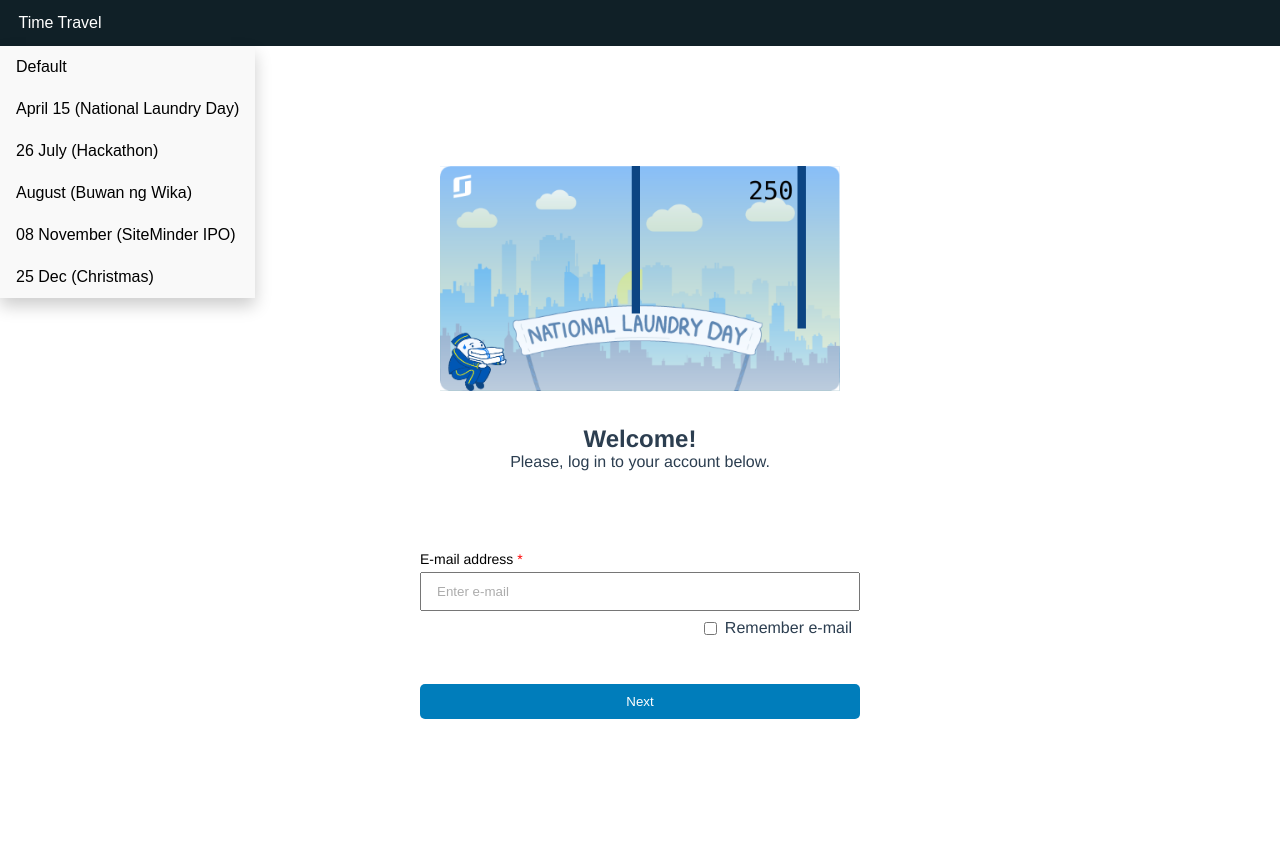
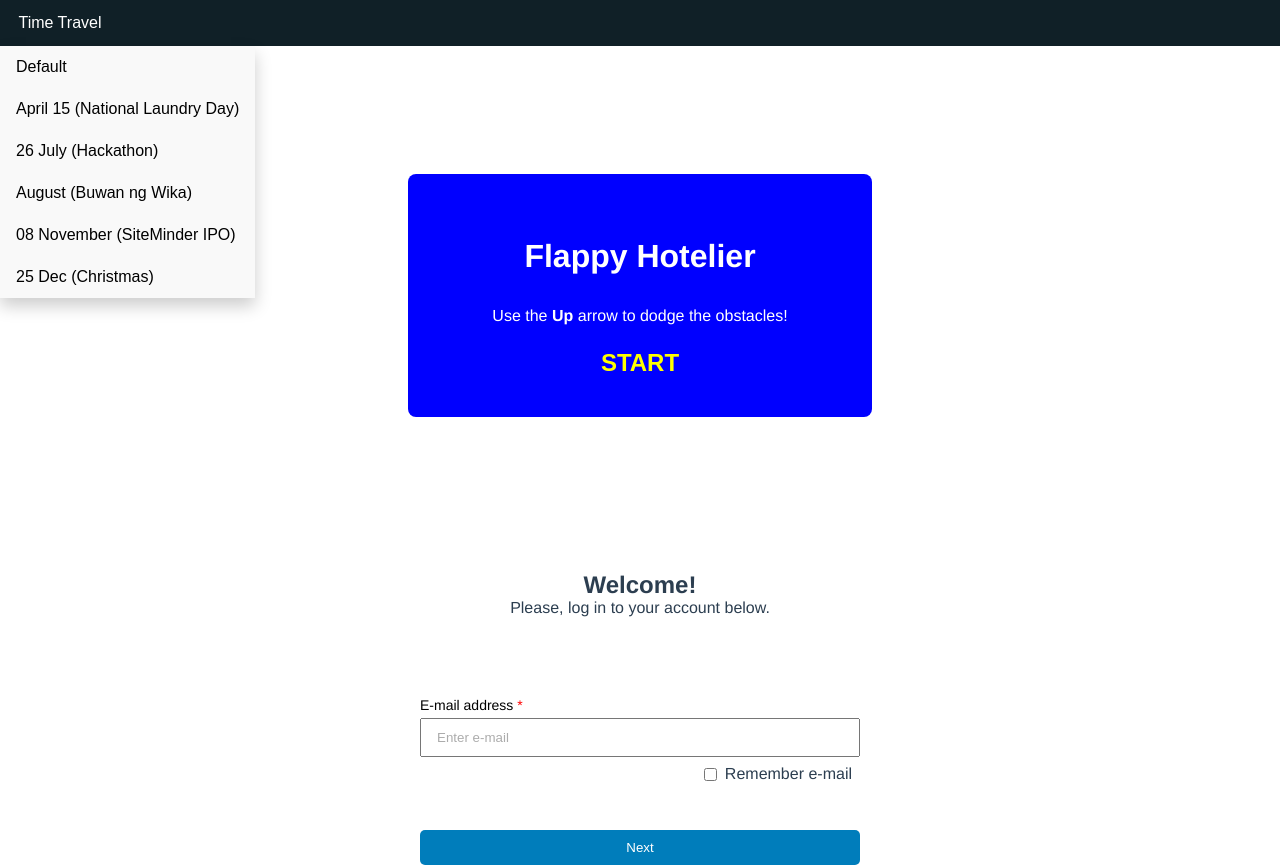
Before and after one commit to ernieay/sm-login-hackathon-22, a Vue app: page /au-game in a window 1280 px wide. Before the commit the page ends 800 px from the top, so only its background shows below. Built offline with nearby package versions, Linux system fonts and the light colour scheme.

Commit message:
AuGame - Audio added

```diff
--- a/src/views/AuGameView.vue
+++ b/src/views/AuGameView.vue
@@ -1,11 +1,17 @@
 <template>
   <div class="au-game">
-    <canvas id="game-canvas" class="workspace"></canvas>
+    <div v-if="!started" class="instruction">
+      <p class="title">Flappy Hotelier</p>
+      <p>Use the <strong>Up</strong> arrow to dodge the obstacles!</p>
+      <button @click="onStartClick">Start</button>
+    </div>
+    <canvas id="game-canvas" class="workspace" :class="{ started: started }"></canvas>
   </div>
 </template>
 
 <script>
-import { onMounted } from '@vue/runtime-core'
+import { onMounted, onBeforeUnmount } from '@vue/runtime-core'
+import { ref } from 'vue'
 
 const PLAYER_SIZE = 70;
 const WALL_GAP_MIN = 110;
@@ -15,6 +21,10 @@ const WALL_CREATE_FREQUENCY = 200;
 export default {
   name: 'AuGame',
   setup: () => {
+    let audio = new Audio('audio/flappy.m4a');
+    const started = ref(false);
+    let myGameArea = null;
+
     onMounted(() => {
       let myGamePiece;
       let myObstacles = [];
@@ -25,22 +35,22 @@ export default {
       async function startGame() {
         await loadBgImg();
         await loadPlayerImg();
+
         myGamePiece = new component(PLAYER_SIZE, PLAYER_SIZE, "red", 10, 120, 'player');
         myGamePiece.gravity = 0.05;
         myScore = new component("30px", "Consolas", "black", 370, 40, "text");
-          myGameArea.start();
       }
 
-      const myGameArea = {
-          canvas : document.getElementById("game-canvas"),
-          start : function() {
+      myGameArea = {
+        canvas: document.getElementById("game-canvas"),
+        start: function () {
           this.canvas.width = 480;
           this.canvas.height = 270;
           this.context = this.canvas.getContext("2d");
           this.frameNo = 0;
           this.interval = setInterval(updateGameArea, 20);
         },
-          clear : function() {
+        clear: function () {
           this.context.clearRect(0, 0, this.canvas.width, this.canvas.height);
         }
       }
@@ -56,7 +66,7 @@ export default {
         this.y = y;
         this.gravity = 0;
         this.gravitySpeed = 0;
-          this.update = function() {
+        this.update = function () {
           let ctx = myGameArea.context;
           if (this.type == "text") {
             ctx.font = this.width + " " + this.height;
@@ -69,20 +79,20 @@ export default {
             ctx.fillRect(this.x, this.y, this.width, this.height);
           }
         }
-          this.newPos = function() {
+        this.newPos = function () {
           this.gravitySpeed += this.gravity;
           this.x += this.speedX;
           this.y += this.speedY + this.gravitySpeed;
           this.hitBottom();
         }
-          this.hitBottom = function() {
+        this.hitBottom = function () {
           var rockbottom = myGameArea.canvas.height - this.height;
           if (this.y > rockbottom) {
             this.y = rockbottom;
             this.gravitySpeed = 0;
           }
         }
-          this.crashWith = function(otherobj) {
+        this.crashWith = function (otherobj) {
           var myleft = this.x;
           var myright = this.x + (this.width);
           var mytop = this.y;
@@ -113,10 +123,10 @@ export default {
           x = myGameArea.canvas.width;
           minHeight = 20;
           maxHeight = 200;
-              height = Math.floor(Math.random()*(maxHeight-minHeight+1)+minHeight);
+          height = Math.floor(Math.random() * (maxHeight - minHeight + 1) + minHeight);
           minGap = WALL_GAP_MIN;
           maxGap = WALL_GAP_MAX;
-              gap = Math.floor(Math.random()*(maxGap-minGap+1)+minGap);
+          gap = Math.floor(Math.random() * (maxGap - minGap + 1) + minGap);
           myObstacles.push(new component(10, height, '#0C4583', x, 0));
           myObstacles.push(new component(10, x - height - gap, "#0C4583", x, height + gap));
         }
@@ -124,14 +134,14 @@ export default {
           myObstacles[i].x += -1;
           myObstacles[i].update();
         }
-          myScore.text=myGameArea.frameNo;
+        myScore.text = myGameArea.frameNo;
         myScore.update();
         myGamePiece.newPos();
         myGamePiece.update();
       }
 
       function everyinterval(n) {
-          if ((myGameArea.frameNo / n) % 1 == 0) {return true;}
+        if ((myGameArea.frameNo / n) % 1 == 0) { return true; }
         return false;
       }
 
@@ -177,7 +187,6 @@ export default {
         ctx.drawImage(playerImg, x, y, PLAYER_SIZE, PLAYER_SIZE);
       }
 
-      startGame();
       document.addEventListener('keydown', (e) => {
         handleKeyDown(e)
       });
@@ -185,7 +194,69 @@ export default {
       document.addEventListener('keyup', (e) => {
         handleKeyUp(e)
       })
+      startGame();
     })
+
+    onBeforeUnmount(() => {
+      audio.pause();
+      audio = null;
+    })
+
+    const onStartClick = () => {
+      started.value = true;
+      audio.play();
+      myGameArea.start();
     }
+
+    return {
+      started,
+      onStartClick
+    };
+  },
+
 }
 </script>
+<style scoped>
+#game-canvas {
+  visibility: hidden;
+  height: 0;
+}
+
+#game-canvas.started {
+  visibility: visible;
+  height: auto;
+}
+
+.instruction {
+  width: 400px;
+  margin-top: 128px;
+  margin-left: auto;
+  margin-right: auto;
+  background: blue;
+  padding: 32px;
+  border-radius: 8px;
+  color: white;
+}
+
+.instruction button {
+  border-radius: 8px;
+  padding: 8px;
+  font-weight: bold;
+  background: none;
+  border: none;
+  color: yellow;
+  font-size: 24px;
+  text-transform: uppercase;
+  cursor: pointer;
+}
+
+.instruction button:hover {
+  background: yellow;
+  color: black;
+}
+
+.instruction .title {
+  font-size: 32px;
+  font-weight: bold;
+}
+</style>
```
Also changed, not shown: 1 other file (tests, documents, lock files or other folders). Lines whose indentation alone changed are shown as unchanged.
